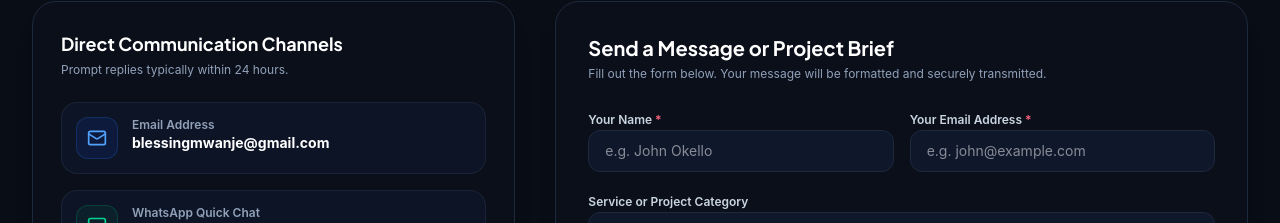
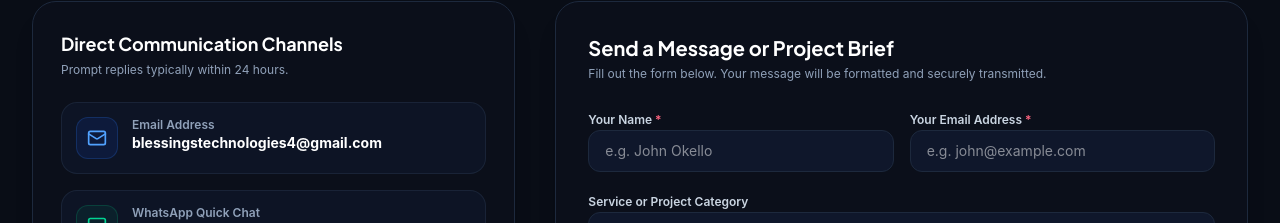
Before and after one commit to Blessingkeys1/blessing-tech-, a React (Vite) app: page / in a window 1280 px wide. Shown: the part 10058-10281 px from the top of the page. Built offline with nearby package versions, Linux system fonts and the light colour scheme.

Commit message:
feat: add user verified contact details (Upwork, LinkedIn, GitHub, email)

```diff
--- a/public/mwanje-blessing-cv.html
+++ b/public/mwanje-blessing-cv.html
@@ -128,9 +128,10 @@
     <div class="contact-bar">
       <span><strong>Location:</strong> Kampala, Uganda</span>
       <span><strong>Brand:</strong> Blessing Technologies</span>
-      <span><strong>Email:</strong> blessingmwanje@gmail.com</span>
-      <span><strong>Phone / WhatsApp:</strong> +256 750 000 000</span>
-      <span><strong>GitHub:</strong> github.com/mwanjeblessing</span>
+      <span><strong>Email:</strong> blessingstechnologies4@gmail.com</span>
+      <span><strong>GitHub:</strong> github.com/Blessingkeys1</span>
+      <span><strong>LinkedIn:</strong> linkedin.com/in/blessing-tech-423194371</span>
+      <span><strong>Upwork:</strong> upwork.com/freelancers/~011cd3ec4ee9b8196f</span>
     </div>
   </div>
 
--- a/src/data/portfolioData.ts
+++ b/src/data/portfolioData.ts
@@ -53,16 +53,16 @@ export const profileData: ProfileInfo = {
     ],
   },
   contact: {
-    email: 'blessingmwanje@gmail.com', // Replace with your primary email address
-    phone: '+256 750 000 000', // Replace with your active telephone number
-    whatsappNumber: '256750000000', // Country code without '+' followed by number
+    email: 'blessingstechnologies4@gmail.com',
+    phone: '+256 750 000 000',
+    whatsappNumber: '256750000000',
     whatsappMessage:
       'Hello Mwanje Blessing, I came across your portfolio website and would like to discuss a project or collaboration opportunity.',
     location: 'Kampala, Uganda (East Africa Time - UTC+3)',
-    github: 'https://github.com/mwanjeblessing', // Replace with your active GitHub profile
-    linkedin: 'https://linkedin.com/in/mwanje-blessing', // Replace with your LinkedIn URL
-    upwork: 'https://www.upwork.com/freelancers/~mwanjeblessing', // Replace with your Upwork profile URL
-    youtube: 'https://youtube.com/@blessingtechnologies', // Replace with your YouTube or streaming channel
+    github: 'https://github.com/Blessingkeys1',
+    linkedin: 'https://www.linkedin.com/in/blessing-tech-423194371',
+    upwork: 'https://www.upwork.com/freelancers/~011cd3ec4ee9b8196f?mp_source=share',
+    youtube: 'https://youtube.com/@blessingtechnologies',
   },
   stats: [
     {
@@ -261,7 +261,7 @@ export const projectsData: Project[] = [
     ],
     technologies: ['React', 'TypeScript', 'Tailwind CSS', 'Vite', 'Lucide Icons'],
     image: '/images/blessing-tech.jpg',
-    githubUrl: 'https://github.com/mwanjeblessing/portfolio-blessing-technologies',
+    githubUrl: 'https://github.com/Blessingkeys1/portfolio-blessing-technologies',
     demoUrl: '#home',
   },
   {
```
Also changed, not shown: 1 other file (tests, documents, lock files or other folders).
